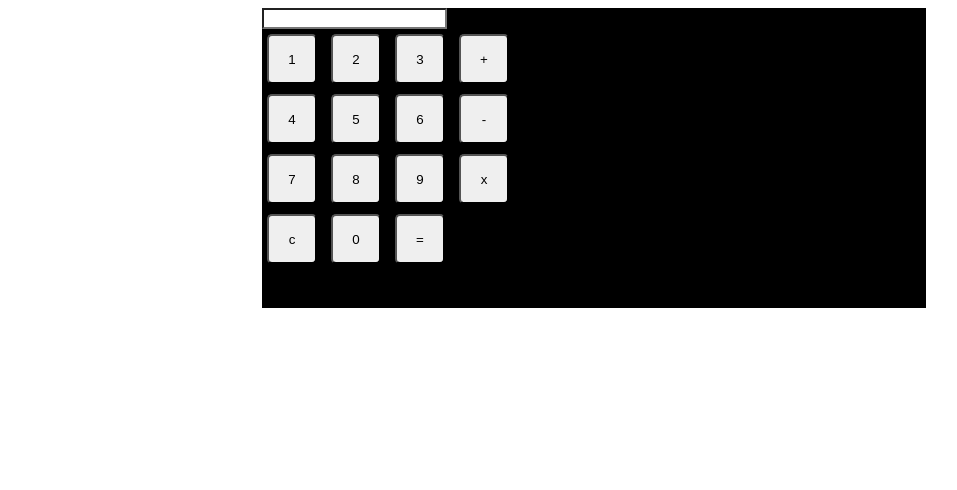
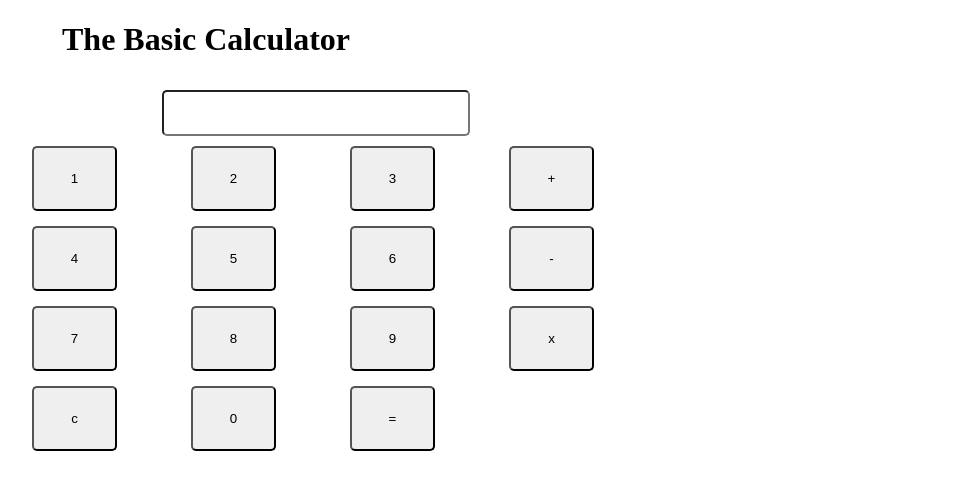
Before and after one commit to Mari300/Calaculator, a plain HTML site: page calculator.html in a window 1280 px wide. Shown: the whole page, without its empty margins (46-1003 px from the left). Drawn offline with Linux system fonts and the light colour scheme.

Commit message:
fixed the positioning and enlarged buttons

```diff
--- a/calculator.css
+++ b/calculator.css
@@ -1,11 +1,3 @@
-#outputbar {
-    height: 100px;
-    width: 100px;
+h1 {
+    margin-left: 100px;
 }
-input [type = "button": i ] {
-    color: blue;
-}
-#calc-contain {
-    width: 100px;
-    margin-left 50px;
-}
--- a/calculator.html
+++ b/calculator.html
@@ -1,42 +1,37 @@
 <!DOCTYPE html>
 <html>
     <head>
-        <title>Calculator - Gheorghe Marin Adrian</title>
+    <link rel="stylesheet" type="text/css" href="calculator.css">
+    <title>The Basic Calculator</title>
     </head>
     <body>
-        <div id='calc-contain'>
-
-          <form name="calculator"
-            style=
-             "background-color:black;
-              margin-left:300px;
-              margin-right:300px;
-              height:300px;">
-            <input type="text" name="answer" id="outputbar" style="-webkit-appearance:none;">
+        <h1> The Basic Calculator</h1>
+          <form name="calculator">
+            <input type="text" name="answer" id="outputbar" style="margin-left: 200px;width: 300px;height: 40px;margin-bottom: 10px;margin-top: 10px; border-radius: 5px;">
 
             <br>
 
-            <input type="button" style="width:50px; height:50px; margin: 5px; -webkit-appearance: none; border-radius: 5px;" value=" 1 " onclick="calculator.answer.value += '1'" />
-            <input type="button" style="width:50px; height:50px; margin: 5px; -webkit-appearance: none; border-radius: 5px;" value=" 2 " onclick="calculator.answer.value += '2'" />
-            <input type="button" style="width:50px; height:50px; margin: 5px; -webkit-appearance: none; border-radius: 5px;" value=" 3 " onclick="calculator.answer.value += '3'" />
-            <input type="button" style="width:50px; height:50px; margin: 5px; -webkit-appearance: none; border-radius: 5px;" value=" + " onclick="calculator.answer.value += '+'" />
+            <input type="button" style="width:85px; height:65px; margin-left: 70px; margin-bottom: 15px; -webkit-appearance: none; border-radius: 5px;" value=" 1 " onclick="calculator.answer.value += '1'" />
+            <input type="button" style="width:85px; height:65px; margin-left: 70px; -webkit-appearance: none; border-radius: 5px;" value=" 2 " onclick="calculator.answer.value += '2'" />
+            <input type="button" style="width:85px; height:65px; margin-left: 70px; -webkit-appearance: none; border-radius: 5px;" value=" 3 " onclick="calculator.answer.value += '3'" />
+            <input type="button" style="width:85px; height:65px; margin-left: 70px; -webkit-appearance: none; border-radius: 5px;" value=" + " onclick="calculator.answer.value += '+'" />
             <br/>
 
-            <input type="button" style="width:50px; height:50px; margin: 5px; -webkit-appearance: none; border-radius: 5px;" value=" 4 " onclick="calculator.answer.value += '4'" />
-            <input type="button" style="width:50px; height:50px; margin: 5px; -webkit-appearance: none; border-radius: 5px;" value=" 5 " onclick="calculator.answer.value += '5'" />
-            <input type="button" style="width:50px; height:50px; margin: 5px; -webkit-appearance: none; border-radius: 5px;" value=" 6 " onclick="calculator.answer.value += '6'" />
-            <input type="button" style="width:50px; height:50px; margin: 5px; -webkit-appearance: none; border-radius: 5px;" value=" - " onclick="calculator.answer.value += '-'" />
+            <input type="button" style="width:85px; height:65px; margin-left: 70px; margin-bottom: 15px; -webkit-appearance: none; border-radius: 5px;" value=" 4 " onclick="calculator.answer.value += '4'" />
+            <input type="button" style="width:85px; height:65px; margin-left: 70px; -webkit-appearance: none; border-radius: 5px;" value=" 5 " onclick="calculator.answer.value += '5'" />
+            <input type="button" style="width:85px; height:65px; margin-left: 70px; -webkit-appearance: none; border-radius: 5px;" value=" 6 " onclick="calculator.answer.value += '6'" />
+            <input type="button" style="width:85px; height:65px; margin-left: 70px; -webkit-appearance: none; border-radius: 5px;" value=" - " onclick="calculator.answer.value += '-'" />
             </br>
 
-            <input type="button" style="width:50px; height:50px; margin: 5px; -webkit-appearance: none; border-radius: 5px;" value=" 7 " onclick="calculator.answer.value += '7'" />
-            <input type="button" style="width:50px; height:50px; margin: 5px; -webkit-appearance: none; border-radius: 5px;" value=" 8 " onclick="calculator.answer.value += '8'" />
-            <input type="button" style="width:50px; height:50px; margin: 5px; -webkit-appearance: none; border-radius: 5px;" value=" 9 " onclick="calculator.answer.value += '9'" />
-            <input type="button" style="width:50px; height:50px; margin: 5px; -webkit-appearance: none; border-radius: 5px;" value=" x " onclick="calculator.answer.value += '*'" />
+            <input type="button" style="width:85px; height:65px; margin-left: 70px; margin-bottom: 15px; -webkit-appearance: none; border-radius: 5px;" value=" 7 " onclick="calculator.answer.value += '7'" />
+            <input type="button" style="width:85px; height:65px; margin-left: 70px; -webkit-appearance: none; border-radius: 5px;" value=" 8 " onclick="calculator.answer.value += '8'" />
+            <input type="button" style="width:85px; height:65px; margin-left: 70px; -webkit-appearance: none; border-radius: 5px;" value=" 9 " onclick="calculator.answer.value += '9'" />
+            <input type="button" style="width:85px; height:65px; margin-left: 70px; -webkit-appearance: none; border-radius: 5px;" value=" x " onclick="calculator.answer.value += '*'" />
             </br>
 
-            <input type="button" style="width:50px; height:50px; margin: 5px; -webkit-appearance: none; border-radius: 5px;" value=" c " onclick="calculator.answer.value = ''" />
-            <input type="button" style="width:50px; height:50px; margin: 5px; -webkit-appearance: none; border-radius: 5px;" value=" 0 " onclick="calculator.answer.value += '0'" />
-            <input type="button" style="width:50px; height:50px; margin: 5px; -webkit-appearance: none; border-radius: 5px;" value=" = " onclick="calculator.answer.value = eval(calculator.answer.value)" />
+            <input type="button" style="width:85px; height:65px; margin-left: 70px; -webkit-appearance: none; border-radius: 5px;" value=" c " onclick="calculator.answer.value = ''" />
+            <input type="button" style="width:85px; height:65px; margin-left: 70px; -webkit-appearance: none; border-radius: 5px;" value=" 0 " onclick="calculator.answer.value += '0'" />
+            <input type="button" style="width:85px; height:65px; margin-left: 70px; -webkit-appearance: none; border-radius: 5px;" value=" = " onclick="calculator.answer.value = eval(calculator.answer.value)" />
          </form>
          </div>
    </body>
```
